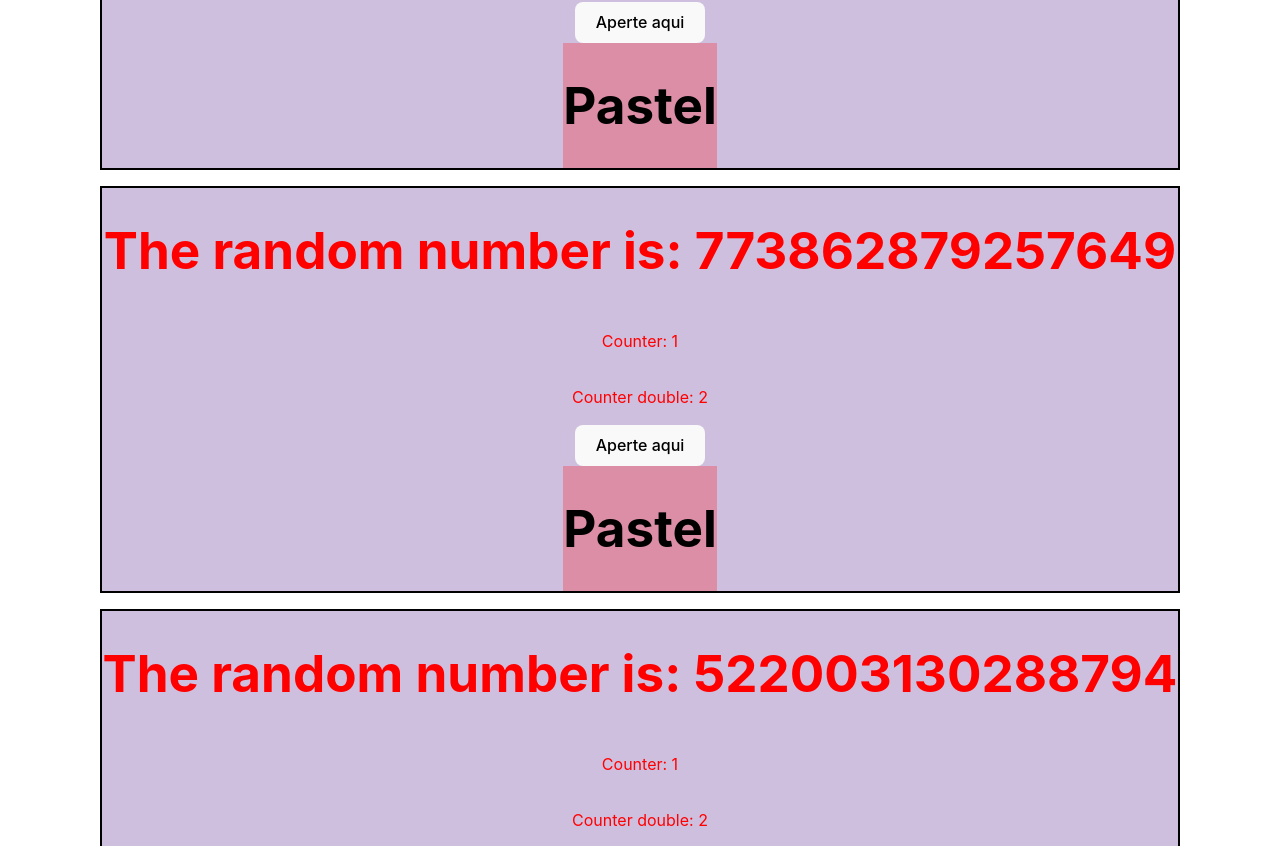
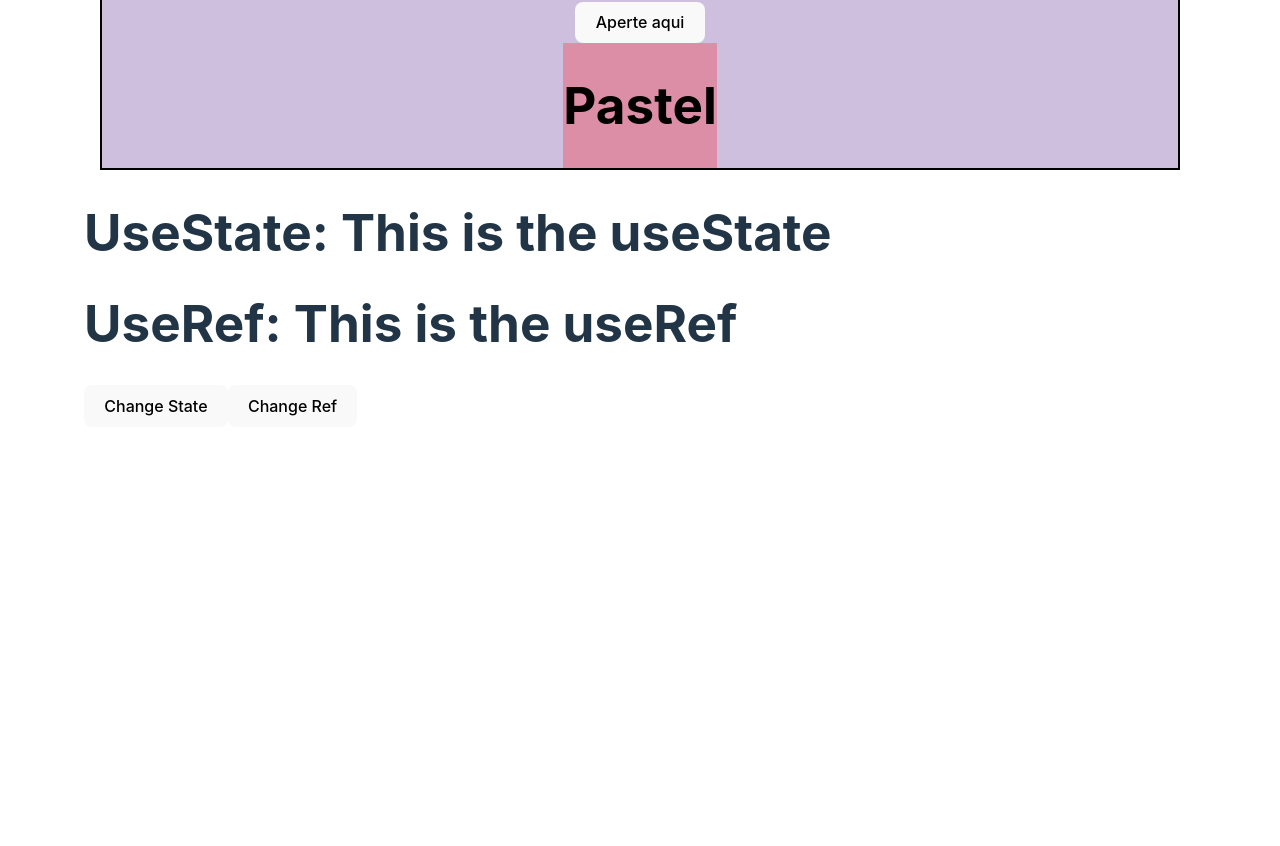
Before and after one commit to Tranivic/react-training, a React (Vite) app in the folder react-app/: page / in a window 1280 px wide. Shown: the part 825-1671 px from the top of the page. After the commit the page ends 1252 px from the top, so only its background shows below. Built offline with nearby package versions, Linux system fonts and the light colour scheme.

Commit message:
feat: function based component add / ref learning

```diff
--- a/react-app/src/App/App.jsx
+++ b/react-app/src/App/App.jsx
@@ -1,5 +1,6 @@
 import { Component } from "react";
 import Card from "./components/Card/Card";
+import FunctionBased from "./components/FunctionBased/FunctionBased";
 
 class App extends Component {
   render() {
@@ -7,7 +8,7 @@ class App extends Component {
       return a + b;
     };
 
-    const numbers = Array.from({ length: 5 }, () =>
+    const numbers = Array.from({ length: 2 }, () =>
       parseInt(Math.random() * 1000000000000000)
     );
 
@@ -23,6 +24,7 @@ class App extends Component {
               <Card randomNumber={randomNumber} />
             </div>
           ))}
+          <FunctionBased />
         </main>
       </>
     );
--- a/react-app/src/App/components/Card/Card.jsx
+++ b/react-app/src/App/components/Card/Card.jsx
@@ -1,7 +1,7 @@
 import { Component } from "react";
 import { PropTypes } from "prop-types";
 import "./Card.css";
-import Item from "../Item/Item";
+import Item from "../Item/Item.jsx";
 
 class Card extends Component {
   constructor(props) {
--- /dev/null
+++ b/react-app/src/App/components/FunctionBased/FunctionBased.jsx
@@ -0,0 +1,28 @@
+import { useState, useRef } from "react";
+
+function FunctionBased() {
+  const [stateBased, setStateBased] = useState({
+    content: "This is the useState",
+  });
+  const refBased = useRef("This is the useRef");
+
+  const handleClick = (type) => {
+    if (type === "state") {
+      setStateBased({ content: "State updated" });
+    }
+    if (type === "ref") {
+      refBased.current = "Ref updated";
+    }
+  };
+
+  return (
+    <>
+      <h1>UseState: {stateBased.content}</h1>
+      <h1>UseRef: {refBased.current}</h1>
+      <button onClick={() => handleClick("state")}>Change State</button>
+      <button onClick={() => handleClick("ref")}>Change Ref</button>
+    </>
+  );
+}
+
+export default FunctionBased;
```
